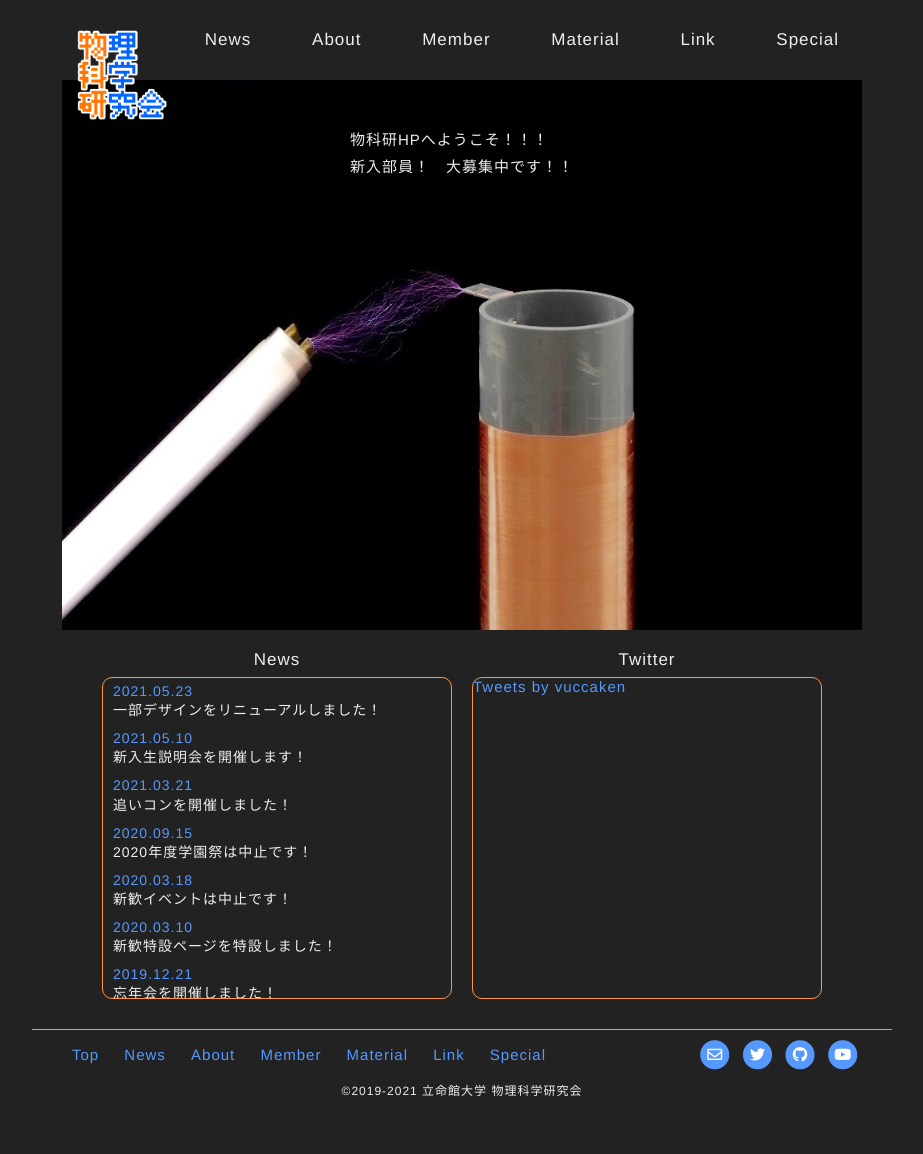
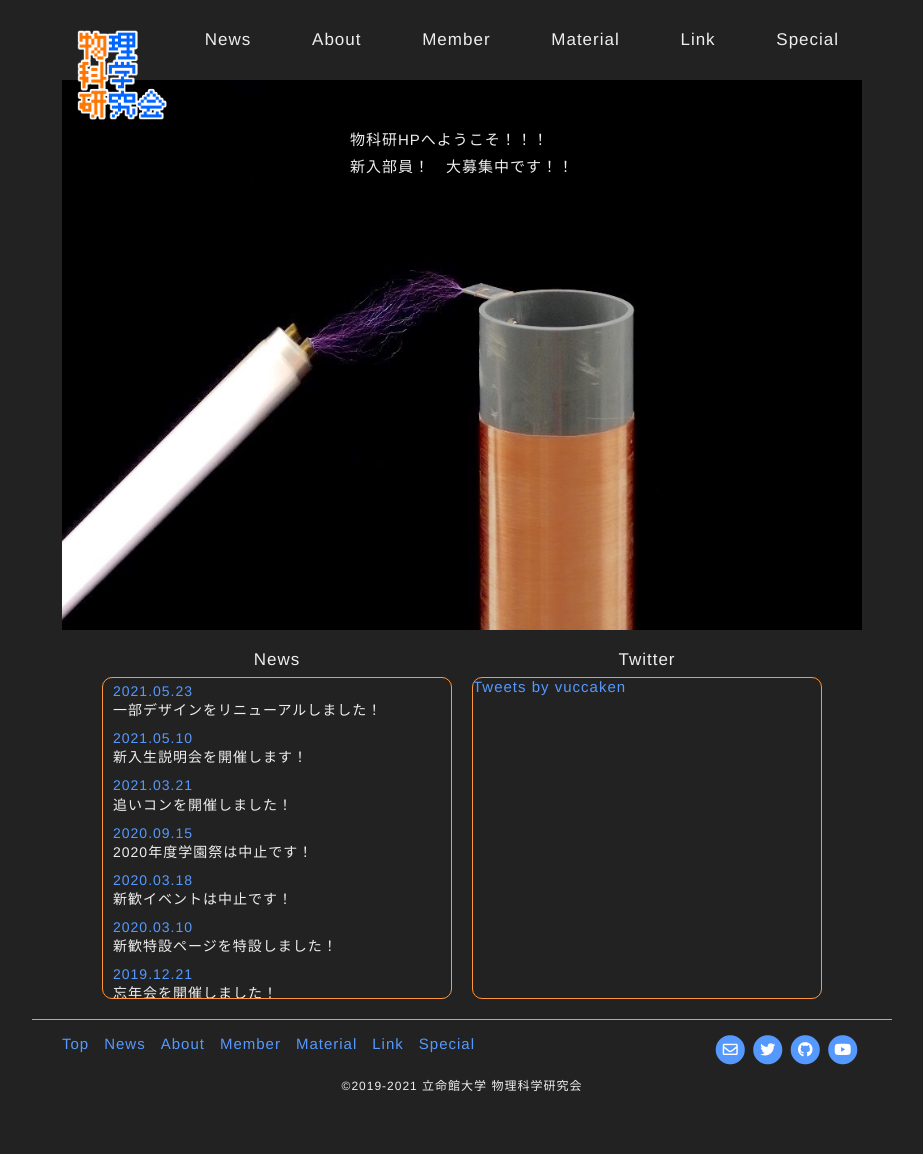
Before and after one commit to vuccaken/vuccaken.github.io, a Jekyll site: the page built from _pages/index.md, in a window 1280 px wide. Shown: the whole page, without its empty margins (178-1101 px from the left). Built offline with Jekyll 4.4.1, drawn with Linux system fonts in a browser that asks for light colours; nearby versions of some CDN libraries; comment, search, counter and statistics services are not loaded; before the commit the page ends 1099 px from its top, so only the background shows below that.

Commit message:
renewal site footer
footerのスタイルをflexboxを用いて作り直した

```diff
--- a/_includes/general/footer.html
+++ b/_includes/general/footer.html
@@ -1,13 +1,19 @@
-<footer>
-  <nav>
-    <a href="/" {% if page.url == "/" %}class="current"{% endif %}>Top</a>
-    {%- for item in site.data.navigation %}
-      <a href="{{ item.link | relative_url }}" {% if page.url == item.link %}class="current"{% endif %}>{{ item.name }}</a>
-    {%- endfor %}
+<footer class="site-footer">
+
+  <nav class="site-nav">
+    <ul class="site-nav-list">
+      <li><a href="/" {% if page.url == "/" %}class="current"{% endif %}>Top</a></li>
+
+      {%- for item in site.data.navigation %}
+        <li><a href="{{ item.link | relative_url }}" {% if page.url == item.link %}class="current"{% endif %}>{{ item.name }}</a></li>
+      {%- endfor %}
+    </ul>
   </nav>
 
-  <div class="sns">
+  <div class="social-links">
     {% include general/social.html src=site.social %}
   </div>
+
   <div class="copyright">&copy;{{ site.copyright }}</div>
+
 </footer>
--- a/_sass/_layout.scss
+++ b/_sass/_layout.scss
@@ -146,39 +146,44 @@ main {
 //
 // Site Footer
 //
-footer {
-  margin-top: 30px;
+.site-footer {
+  // > * {border: solid 1px aqua;}
   border-top: solid 1px $brand-color;
-  padding-top: 10px;
-  nav {
-      display: block;
-    a {
-      display: inline-block;
-      margin: 6px 10px;
+  padding-top: $spacing-unit / 2;
+  margin-bottom: $spacing-unit * 2;
+  display: flex;
+  flex-wrap: wrap;
+  justify-content: space-between;
+  // align-items: center;
+  gap: $spacing-unit / 2;
+
+  @media screen and (max-width: 680px) {
+    nav.site-nav,
+    .social-links {
+      flex-grow: 1;
     }
   }
-  @media screen and (max-width: 680px) {
-    nav{
-      text-align: center;
-    }
-    .sns {
-      text-align: center;
-      margin: 5px 0;
-    }
+
+  ul.site-nav-list {
+    // > * {border: solid 1px gold;}
+    list-style: none;
+    margin: 0;
+    display: flex;
+    flex-wrap: wrap;
+    justify-content: center;
+    gap: $spacing-unit / 2;
   }
-  @media screen and (min-width: 680px) {
-    nav{
-      float: left;
-    }
-    .sns {
-      text-align: right;
-    }
+
+  .social-links {
+    display: flex;
+    flex-wrap: wrap;
+    justify-content: center;
   }
+
   .copyright {
-    // background: aqua;
+    width: 100%;
     text-align: center;
     font-size: .12rem;
-    margin-top: 15px;
   }
 }
 
```
